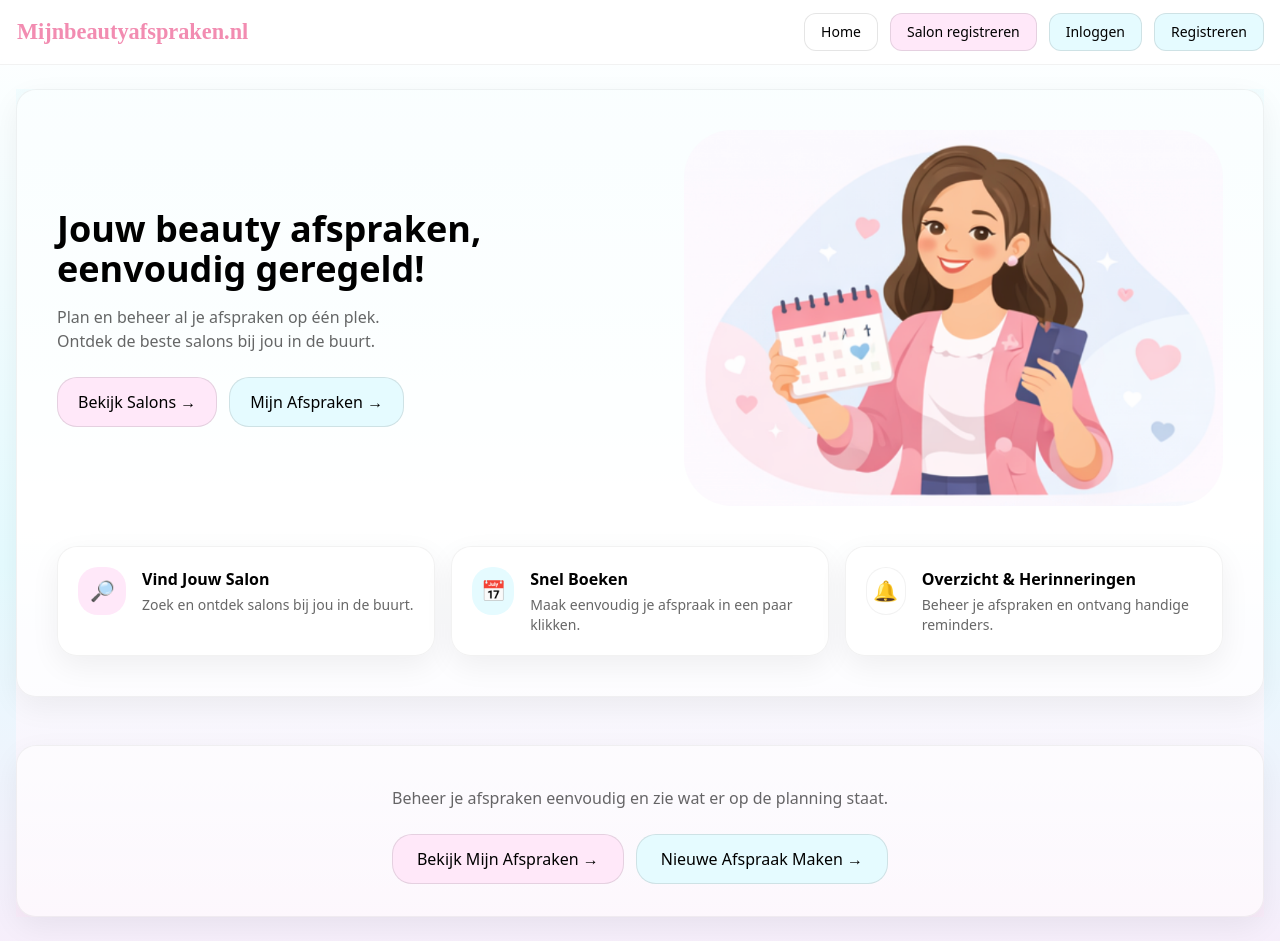
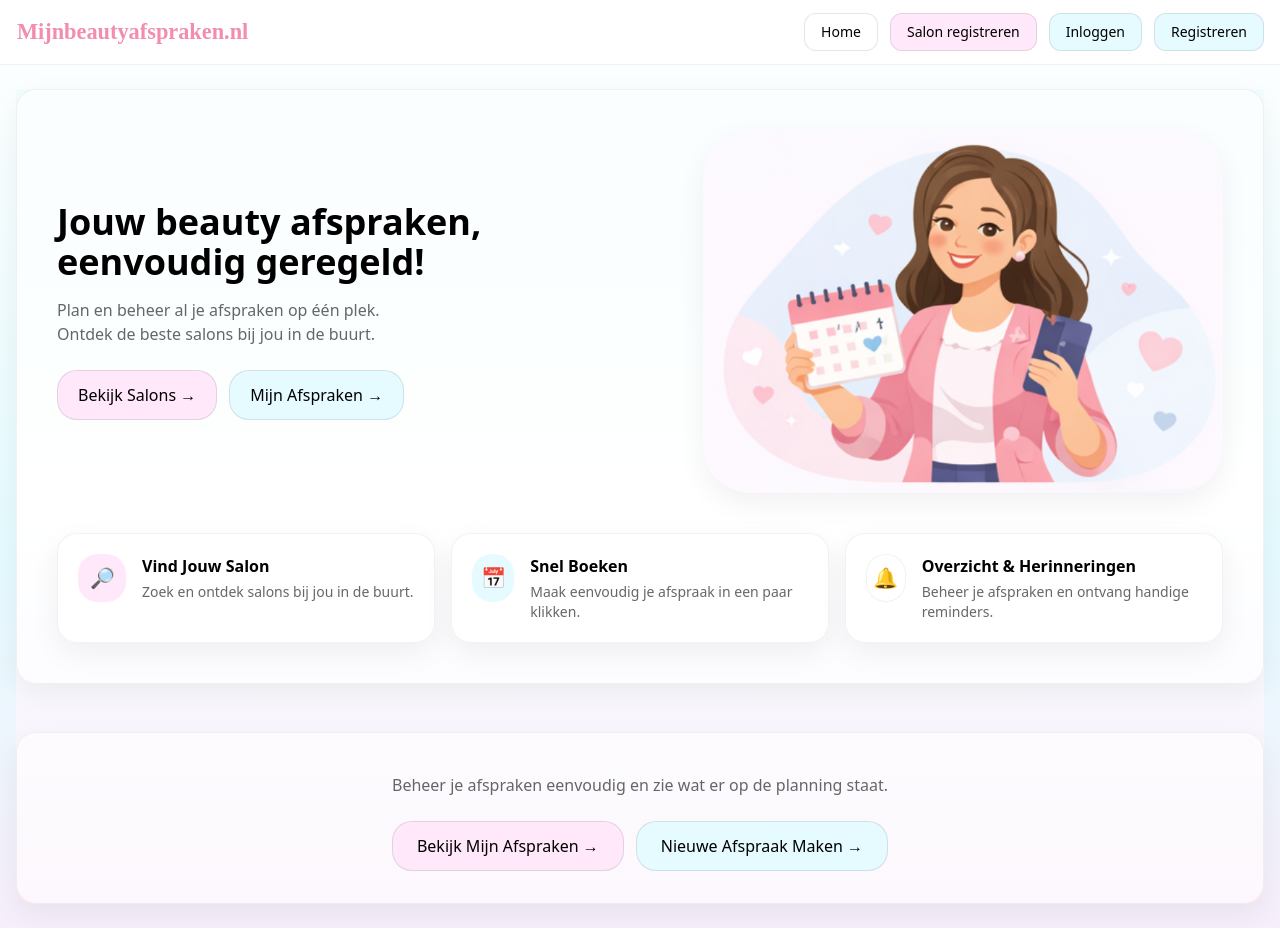
Before and after one commit to BartMimo/mijnbeautyafspraken, a Next.js app: page / in a window 1280 px wide. Built offline with nearby package versions, Linux system fonts and the light colour scheme.

Commit message:
Fix hero image rendering on homepage

```diff
--- a/app/page.tsx
+++ b/app/page.tsx
@@ -83,12 +83,14 @@ export default function Home() {
             </div>
           </div>
 
-          <div className="md:pl-6">
-            <img src="/images/Hero.png"
-  alt="Mijnbeautyafspraken illustratie"
-  className="w-full h-auto rounded-[3rem]"
-/>
-          </div>
+          <div className="md:pl-6 flex justify-center md:justify-end">
+  <img
+    src="/images/Hero.png"
+    alt="Mijnbeautyafspraken illustratie"
+    className="w-full max-w-[520px] h-auto rounded-[3rem] shadow-soft"
+    loading="eager"
+  />
+</div>
         </div>
 
         {/* feature cards */}
```
